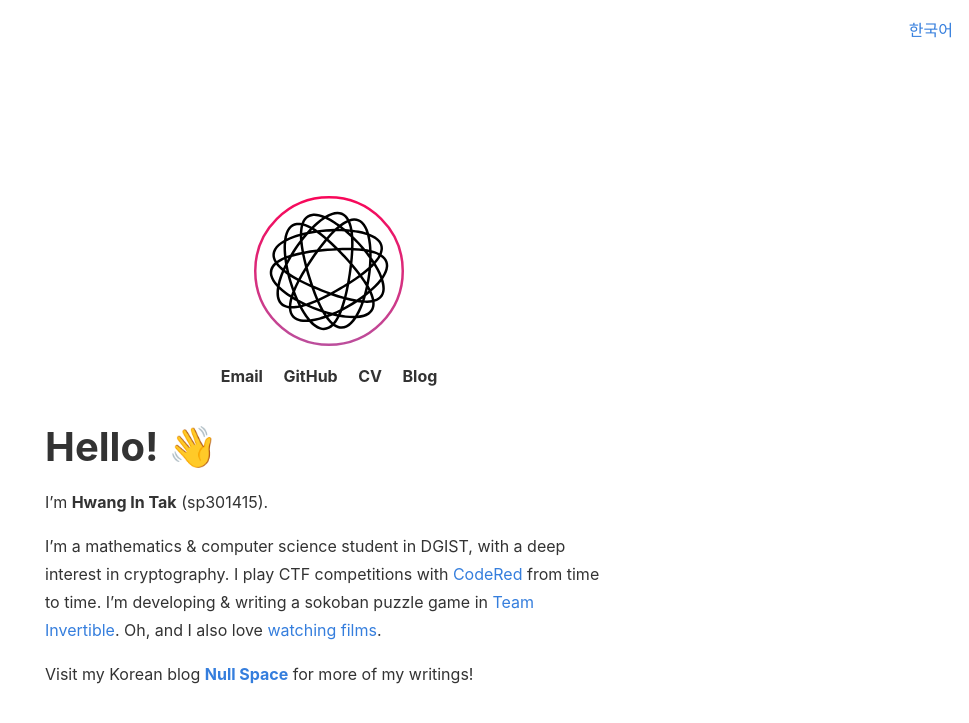
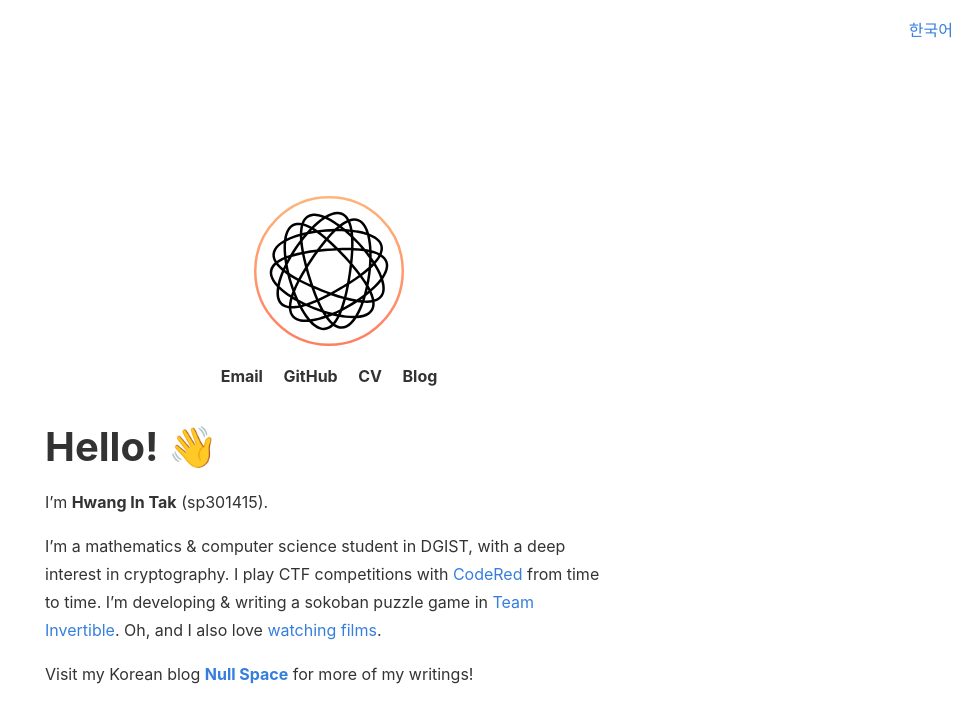
Before and after one commit to sp301415/sp301415-main-page, a Jekyll site: the page built from index.md, in a window 1280 px wide. Shown: the top 723 px of the page, without its empty margins (311-1280 px from the left). Built offline with Jekyll 4.4.1, drawn with Linux system fonts in a browser that asks for light colours.

Commit message:
그라디언트 변경

```diff
--- a/_config.yml
+++ b/_config.yml
@@ -28,4 +28,4 @@ defaults:
     scope:
       path: ""
     values:
-      image: /assets/og.png
+      image: /assets/ogimg.png
--- a/_layouts/default.html
+++ b/_layouts/default.html
@@ -19,8 +19,8 @@
     <svg class="profile" xmlns="http://www.w3.org/2000/svg" viewBox="0 0 1024 1024">
       <defs>
         <linearGradient id="a" x1=".5" y1="0" x2=".5" y2="1" spreadMethod="pad">
-          <stop offset="0" stop-color="#f80759" />
-          <stop offset="1" stop-color="#bc4e9c" />
+          <stop offset="0" stop-color="#feb47b" />
+          <stop offset="1" stop-color="#ff7e5f" />
         </linearGradient>
       </defs>
       <circle cx=" 512" cy="512" r="503.5" fill="none" stroke="url(#a)" stroke-width="17" />
```
Also changed, not shown: assets/favicon/android-chrome-192x192.png, assets/favicon/android-chrome-512x512.png, assets/favicon/apple-touch-icon.png, assets/favicon/favicon.svg, assets/og.png (deleted), assets/ogimg.png (added), favicon.ico.
